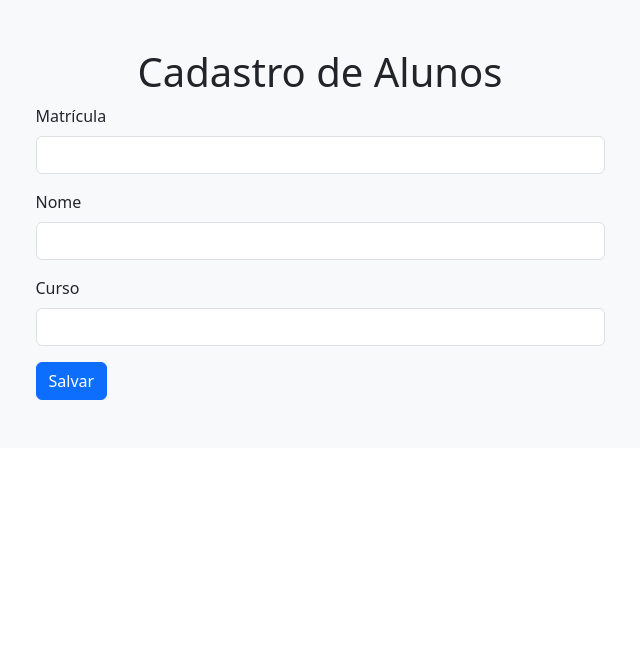
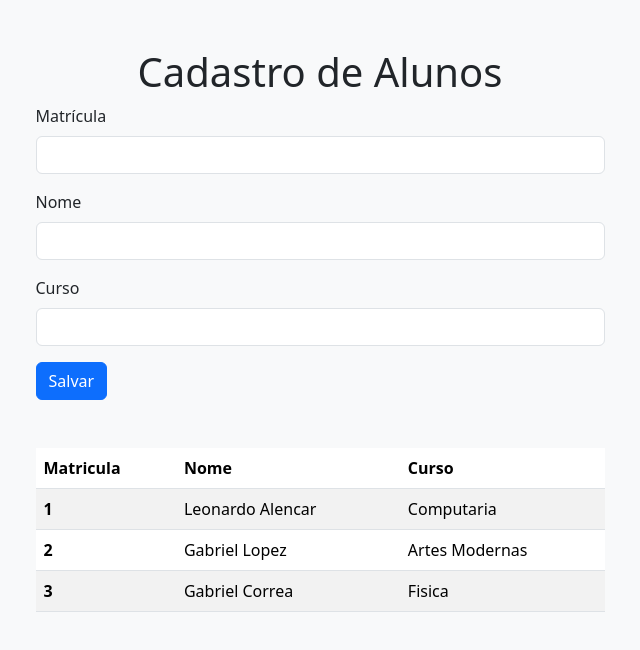
Before and after one commit to Rodrigokaki/Fatec-ngBootStrap, an Angular app: page / in a window 1280 px wide. Shown: the top 650 px of the page, without its empty margins (320-960 px from the left). Built offline with nearby package versions, Linux system fonts and the light colour scheme.

Commit message:
Tabela e form automaticos

```diff
--- a/src/app/app.component.html
+++ b/src/app/app.component.html
@@ -1,40 +1 @@
-<div class="container">
-  <div class="row">
-    <div class="col-7 m-auto  bg-light p-5">
-
-      <h1 class="text-center">Cadastro de Alunos</h1>
-
-        <form>
-          <div class="mb-3">
-            <label for="matricula" class="form-label">Matrícula</label>
-            <input
-              type="text"
-              class="form-control"
-              id="matricula"
-              name="matricula"
-            />
-          </div>
-          <div class="mb-3">
-            <label for="nome" class="form-label">Nome</label>
-            <input
-              type="text"
-              class="form-control"
-              id="nome"
-              name="nome"
-            />
-          </div>
-          <div class="mb-3">
-            <label for="curso" class="form-label">Curso</label>
-            <input
-              type="text"
-              class="form-control"
-              id="curso"
-              name="curso"
-            />
-          </div>
-          <button type="submit" class="btn btn-primary">Salvar</button>
-        </form>
-
-      </div>
-    </div>
-</div>
+<app-client></app-client>
--- /dev/null
+++ b/src/app/client/client.component.html
@@ -0,0 +1,59 @@
+<div class="container">
+  <div class="row">
+    <div class="col-7 m-auto  bg-light p-5 rounded">
+
+      <h1 class="text-center">Cadastro de Alunos</h1>
+
+      <form [formGroup]="formGroupStudent">
+        <div class="mb-3">
+          <label for="matricula" class="form-label">Matrícula</label>
+          <input
+            type="text"
+            class="form-control"
+            id="matricula"
+            formControlName="id"
+          />
+        </div>
+        <div class="mb-3">
+          <label for="nome" class="form-label">Nome</label>
+          <input
+            type="text"
+            class="form-control"
+            id="nome"
+            formControlName="name"
+          />
+        </div>
+        <div class="mb-3">
+          <label for="curso" class="form-label">Curso</label>
+          <input
+            type="text"
+            class="form-control"
+            id="curso"
+            formControlName="course"
+          />
+        </div>
+        <button type="submit" class="btn btn-primary" (click)="save()">Salvar</button>
+      </form>
+
+      <table class="table table-striped mt-5">
+        <thead>
+          <tr>
+            <th scope="col">Matricula</th>
+            <th scope="col">Nome</th>
+            <th scope="col">Curso</th>
+          </tr>
+        </thead>
+        <tbody>
+          <tr *ngFor="let student of students">
+            <th scope="row">{{ student.id }}</th>
+            <td>{{ student.name }}</td>
+            <td>{{ student.course }}</td>
+          </tr>
+        </tbody>
+      </table>
+
+    </div>
+  </div>
+
+
+</div>
--- /dev/null
+++ b/src/app/client/client.component.ts
@@ -0,0 +1,44 @@
+import { Component } from '@angular/core';
+import { Student } from '../student';
+import { FormBuilder, FormGroup } from '@angular/forms';
+
+@Component({
+  selector: 'app-client',
+  templateUrl: './client.component.html',
+  styleUrl: './client.component.css'
+})
+export class ClientComponent {
+
+  students: Student[] = [
+    {
+      id: 1,
+      name: 'Leonardo Alencar',
+      course: 'Computaria'
+    },
+    {
+      id: 2,
+      name: 'Gabriel Lopez',
+      course: 'Artes Modernas'
+    },
+    {
+      id: 3,
+      name: 'Gabriel Correa',
+      course: 'Fisica'
+    }
+  ];
+
+  formGroupStudent : FormGroup;
+
+  constructor(private formBuilder: FormBuilder){
+    this.formGroupStudent = formBuilder.group({
+      id : [''],
+      name : [''],
+      course : ['']
+    });
+  }
+
+  save(){
+    this.students.push(this.formGroupStudent.value);
+  }
+
+}
--- /dev/null
+++ b/src/app/student.ts
@@ -0,0 +1,5 @@
+export interface Student {
+  id: Number,
+  name: string,
+  course: string
+}
```
Also changed, not shown: src/app/app.module.ts (+6 -2 lines), src/app/client/client.component.css (added), 1 other file (tests, documents, lock files or other folders).
